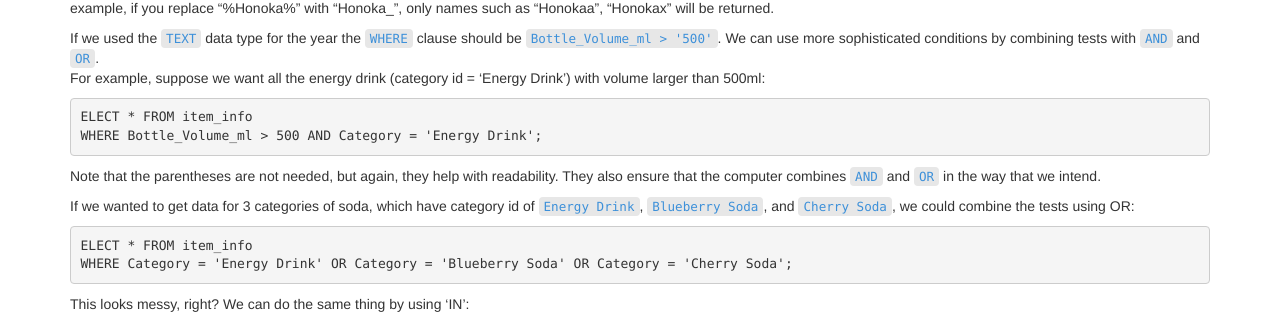
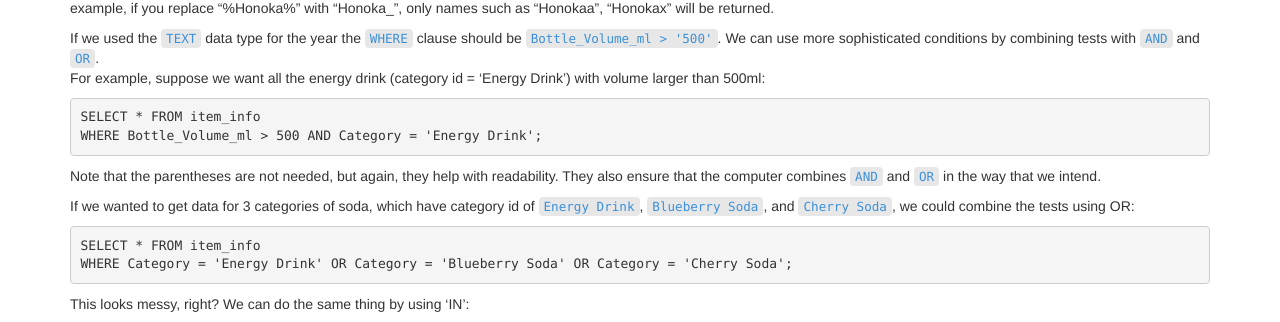
Before and after one commit to data-lessons/SQL-business, a Jekyll site: the page built from _episodes/02-sql-basic-queries.md, in a window 1280 px wide and 900 px high, scrolled down 2319 px. Shown: the part 151-473 px from the top of the window. Built offline with Jekyll 4.4.1, drawn with Linux system fonts in a browser that asks for light colours.

Commit message:
adding S back into SELECT

```diff
--- a/_episodes/02-sql-basic-queries.md
+++ b/_episodes/02-sql-basic-queries.md
@@ -139,7 +139,7 @@ be `Bottle_Volume_ml > '500'`. We can use more sophisticated conditions by combi
 with `AND` and `OR`.
 For example, suppose we want all the energy drink (category id = 'Energy Drink') with volume larger than 500ml:
 
-    ELECT * FROM item_info
+    SELECT * FROM item_info
     WHERE Bottle_Volume_ml > 500 AND Category = 'Energy Drink';
 
 Note that the parentheses are not needed, but again, they help with
@@ -149,7 +149,7 @@ in the way that we intend.
 If we wanted to get data for 3 categories of soda, which have
 category id of `Energy Drink`, `Blueberry Soda`, and `Cherry Soda`, we could combine the tests using OR:
 
-    ELECT * FROM item_info
+    SELECT * FROM item_info
     WHERE Category = 'Energy Drink' OR Category = 'Blueberry Soda' OR Category = 'Cherry Soda';
 
 This looks messy, right? We can do the same thing by using 'IN':
```
